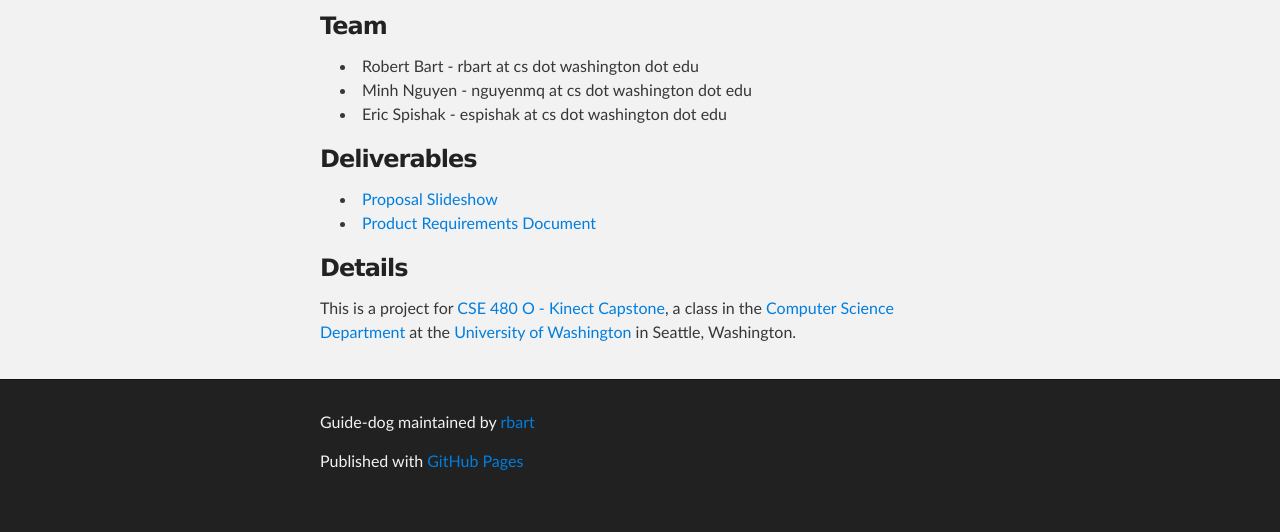
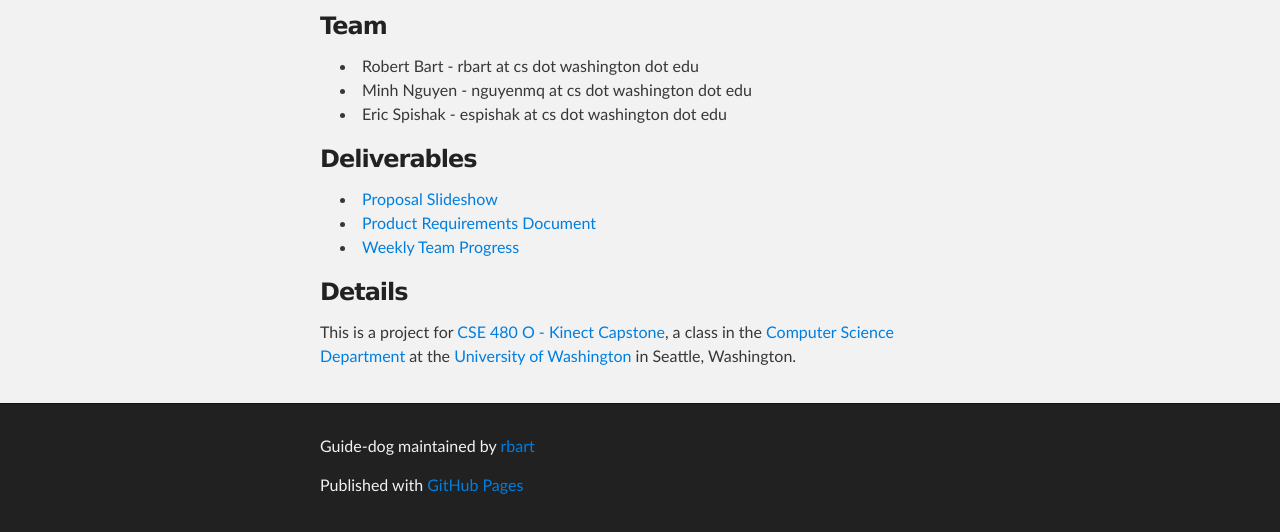
Before and after one commit to rbart/guide-dog, a plain HTML site: page index.html in a window 1280 px wide. Shown: the part 252-784 px from the top of the page. Drawn offline with Linux system fonts and the light colour scheme.

Commit message:
Add link to Weekly Team Progress document.

```diff
--- a/index.html
+++ b/index.html
@@ -45,6 +45,9 @@
           <li>
             <a href="https://docs.google.com/document/d/1yQL_uQXfkNvQ6ZSbzK9o-g96I35G4EFFWSKxl2KpmZ8/edit">Product Requirements Document</a>
           </li>
+          <li>
+            <a href="https://docs.google.com/document/d/15MbVXhHnzffJ_Im0m3mwR6iskbUtj1ql9ep0kKTOArY/edit">Weekly Team Progress</a>
+          </li>
         </ul>
         <h3>Details</h3>
         <p>
```
